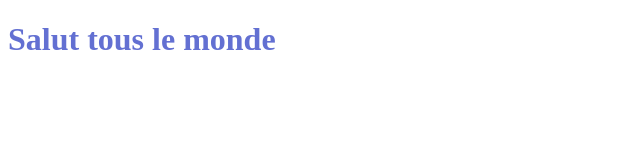
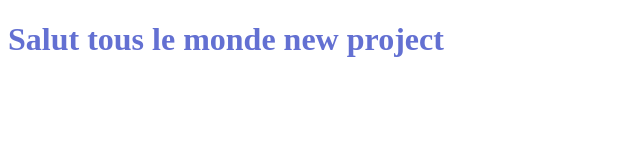
Before and after one commit to AlawiAhmed/monprojet, a plain HTML site: page index.html in a window 1280 px wide. Shown: the whole page, without its empty margins (0-640 px from the left). Drawn offline with Linux system fonts and the light colour scheme.

Commit message:
new modifier

```diff
--- a/index.html
+++ b/index.html
@@ -7,7 +7,7 @@
     <link rel="stylesheet" href="style.css">
 </head>
 <body>
-    <h1>Salut tous le monde</h1>
+    <h1>Salut tous le monde new project</h1>
     <script src="app.js"></script>
 </body>
 </html>
```
